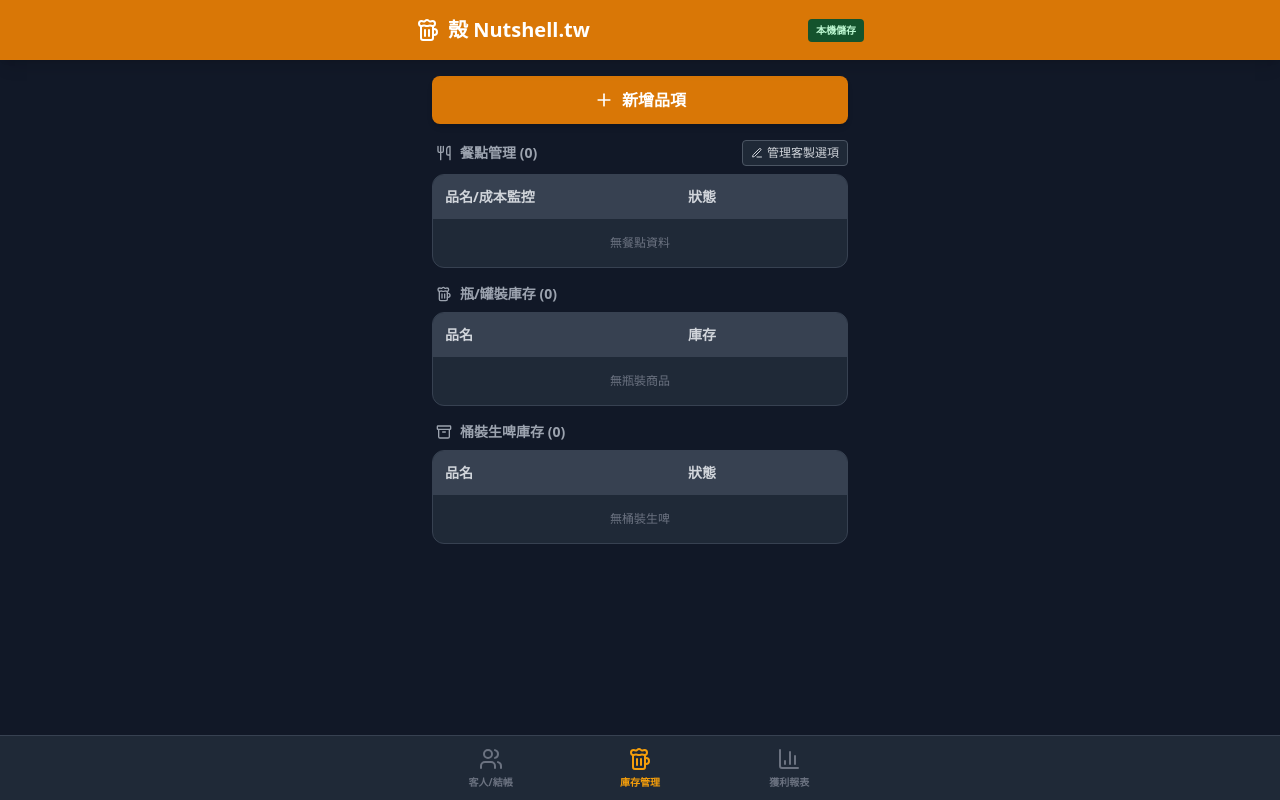
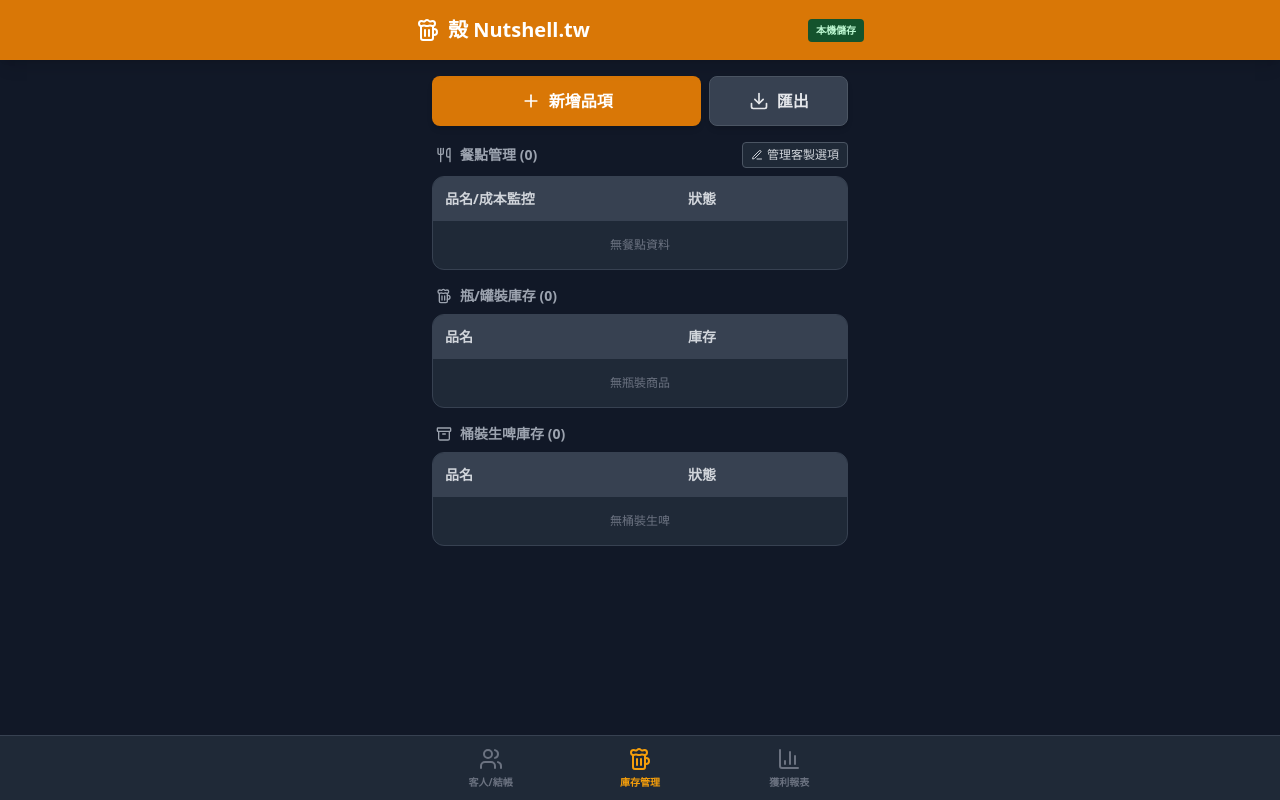
Before and after one commit to z497600-hub/nutshell-pos-app, a React (Create React App) app: page / in a window 1280 px wide. Both pictures are taken after a click on the button "庫存管理". Built offline with nearby package versions, Linux system fonts and the light colour scheme.

Commit message:
Add files via upload

```diff
--- a/src/App.jsx
+++ b/src/App.jsx
@@ -113,7 +113,7 @@ export default function App() {
   const formatDate = (isoString) => {
     if (!isoString) return '';
     const date = new Date(isoString);
-    if (isNaN(date.getTime())) return ''; // 防呆：無效日期
+    if (isNaN(date.getTime())) return '';
     return date.toLocaleString('zh-TW', {
       year: 'numeric', month: '2-digit', day: '2-digit',
       hour: '2-digit', minute: '2-digit', hour12: false
@@ -123,7 +123,7 @@ export default function App() {
   const toLocalISOString = (dateString) => {
       if (!dateString) return '';
       const d = new Date(dateString);
-      if (isNaN(d.getTime())) return ''; // 防呆：無效日期
+      if (isNaN(d.getTime())) return '';
       const pad = (num) => (num < 10 ? '0' : '') + num;
       return `${d.getFullYear()}-${pad(d.getMonth() + 1)}-${pad(d.getDate())}T${pad(d.getHours())}:${pad(d.getMinutes())}`;
   };
@@ -142,6 +142,26 @@ export default function App() {
     link.href = URL.createObjectURL(blob);
     link.download = `${filename}_${new Date().toLocaleDateString()}.csv`;
     link.click();
+  };
+
+  // 新增：專門匯出庫存的功能 (轉中文標題)
+  const handleExportInventory = () => {
+    const dataToExport = inventory.map(item => ({
+        '名稱': item.name,
+        '品牌': item.brand || '',
+        '類別': item.category === 'food' ? '餐點' : '飲品',
+        '形式': item.isKeg ? (item.category === 'food' ? '批次餐點' : '桶裝生啤') : '瓶裝/單份',
+        '風格/備註': item.style || '',
+        '成本': item.cost,
+        '售價': item.price,
+        '庫存數量': item.isKeg ? (item.stock > 0 ? '供應中' : '已用盡') : item.stock,
+        '已售份數(批次)': item.glassesSold || 0,
+        '累積營收(批次)': item.kegRevenue || 0,
+        '入庫時間': formatDate(item.createdAt),
+        '開桶/開賣時間': item.openedAt ? formatDate(item.openedAt) : ''
+    }));
+    exportToCSV(dataToExport, 'inventory_status');
+    showToast('庫存表已匯出');
   };
 
   // 分類庫存
@@ -945,7 +965,12 @@ export default function App() {
 
         {activeTab === 'inventory' && (
           <div className="space-y-4">
-            <button onClick={() => setIsAdding(!isAdding)} className="w-full bg-amber-600 hover:bg-amber-500 text-white py-3 rounded-lg flex items-center justify-center gap-2 font-bold shadow-md active:scale-95 transition-all">{isAdding ? '隱藏新增區塊' : <><Plus size={20}/> 新增品項</>}</button>
+            {/* 新增：匯出按鈕 (Header 區域) */}
+            <div className="flex gap-2">
+                <button onClick={() => setIsAdding(!isAdding)} className="flex-1 bg-amber-600 hover:bg-amber-500 text-white py-3 rounded-lg flex items-center justify-center gap-2 font-bold shadow-md active:scale-95 transition-all">{isAdding ? '隱藏新增區塊' : <><Plus size={20}/> 新增品項</>}</button>
+                <button onClick={handleExportInventory} className="w-1/3 bg-gray-700 hover:bg-gray-600 text-gray-200 py-3 rounded-lg flex items-center justify-center gap-2 font-bold shadow-md active:scale-95 transition-all border border-gray-600"><Download size={20}/> 匯出</button>
+            </div>
+
             {isAdding && (
               <div className="bg-gray-800 p-4 rounded-lg border border-amber-500/50 animate-in fade-in slide-in-from-top-2">
                 <div className="mb-3">
```
